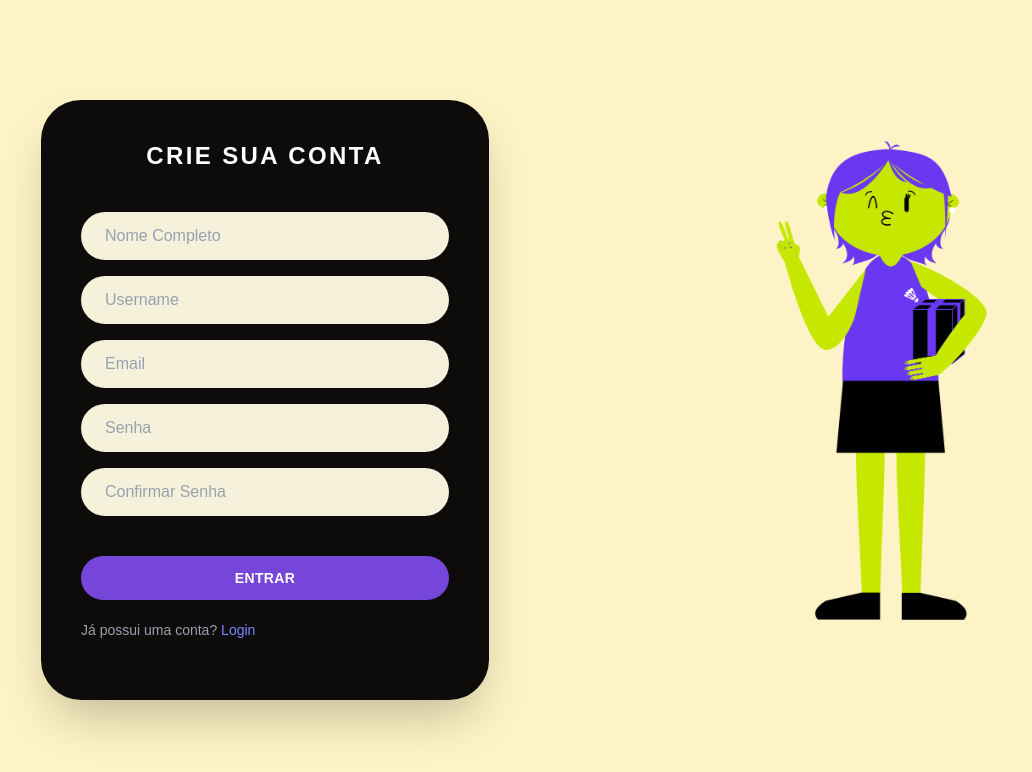
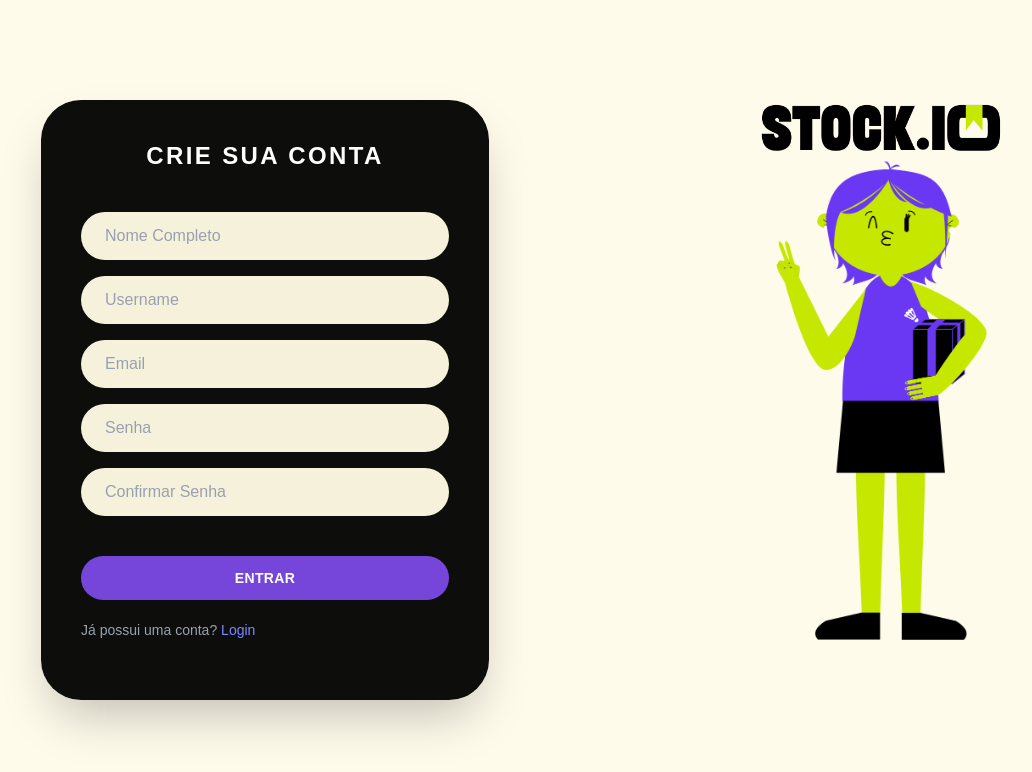
Before and after one commit to ArthurC00/projeto-PT-CJR-front, a Next.js app: page / in a window 1280 px wide. Shown: the top 772 px of the page, without its empty margins (39-1071 px from the left). Built offline with nearby package versions, Linux system fonts and the light colour scheme.

Commit message:
feat: logo STOCK.IO colocado/ style: background alterado pra cor mais clara

```diff
--- a/app/page.tsx
+++ b/app/page.tsx
@@ -6,9 +6,8 @@ export default function TodoList() {
   const campos = ["Nome Completo", "Username", "Email", "Senha", "Confirmar Senha"];
 
   return (
-    <div className="flex flex-col md:flex-row items-center justify-between min-h-screen bg-amber-100 p-10 md:p-20 w-full">
+    <div className="flex flex-col md:flex-row items-center justify-between min-h-screen bg-amber-50 p-10 md:p-20 w-full"> {/* div pai*/}
 
-      {/* --- COLUNA 1: FORMULÁRIO (ESQUERDA) --- */}
       <div className="w-full md:w-1/2 flex flex-col items-start justify-center">
         <div className="w-full max-w-md min-h-[600px] bg-black/95 rounded-[40px] p-10 flex flex-col items-center shadow-2xl">
           <h1 className="text-white text-2xl font-bold mb-10 tracking-widest text-center">CRIE SUA CONTA</h1>
@@ -35,11 +34,22 @@ export default function TodoList() {
         </div>
       </div>
 
-      {/* --- COLUNA 2: ILUSTRAÇÃO (DIREITA) --- */}
+      {/* imagens colocadas mais pra direita */}
       <div className="w-full md:w-1/2 flex flex-col items-center justify-center relative h-[300px] md:h-[600px]">
-        {/* A logo STOCK.IO foi removida daqui */}
 
-        <div className="relative w-full h-full bottom-30 md:bottom-5">
+        <div className="relative w-full h-full bottom-0 md:bottom-0">
+
+          {/* imagem LOGO */}
+          <div className="absolute -top-15 left-1/2 -translate-x-1/2 z-10 w-60 h-32">
+            <Image
+              src="/logo.png"
+              alt="Logo"
+              fill
+              style={{ objectFit: 'contain' }}
+            />
+          </div>
+
+          {/* style: alterei a escala e tamanho da imagem principal */}
           <Image
             src="/foto.png"
             alt="Ilustração"
```
